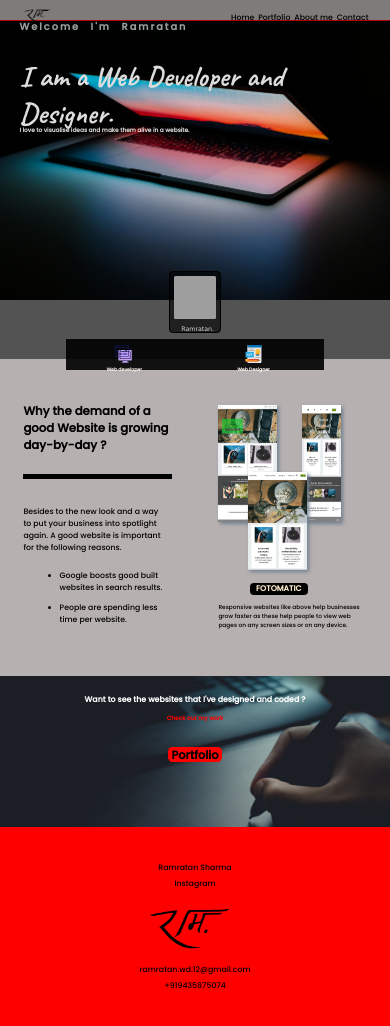
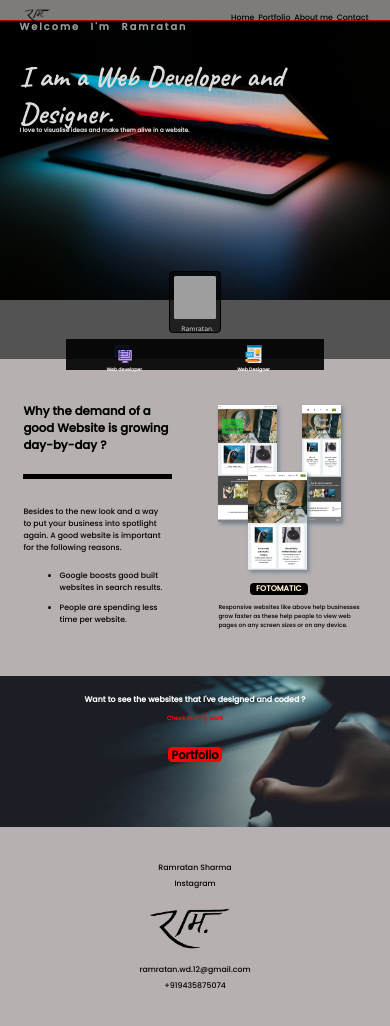
Before and after one commit to ramratan21/ramspofolio, a plain HTML site: page index.html in a window 390 px wide. Drawn offline with Linux system fonts and the light colour scheme; grey boxes are pictures that could not be loaded; a script that the page names is missing; a web font is replaced by a local one.

Commit message:
Update style.css

```diff
--- a/res/style.css
+++ b/res/style.css
@@ -370,7 +370,7 @@ footer .logo img {
         justify-content: center;
         font-size: 2rem;
         text-align: center;
-        background-color: red ;
+        background-color: #B7B0B0;
     }
 
     #mobile-footer span {
```
